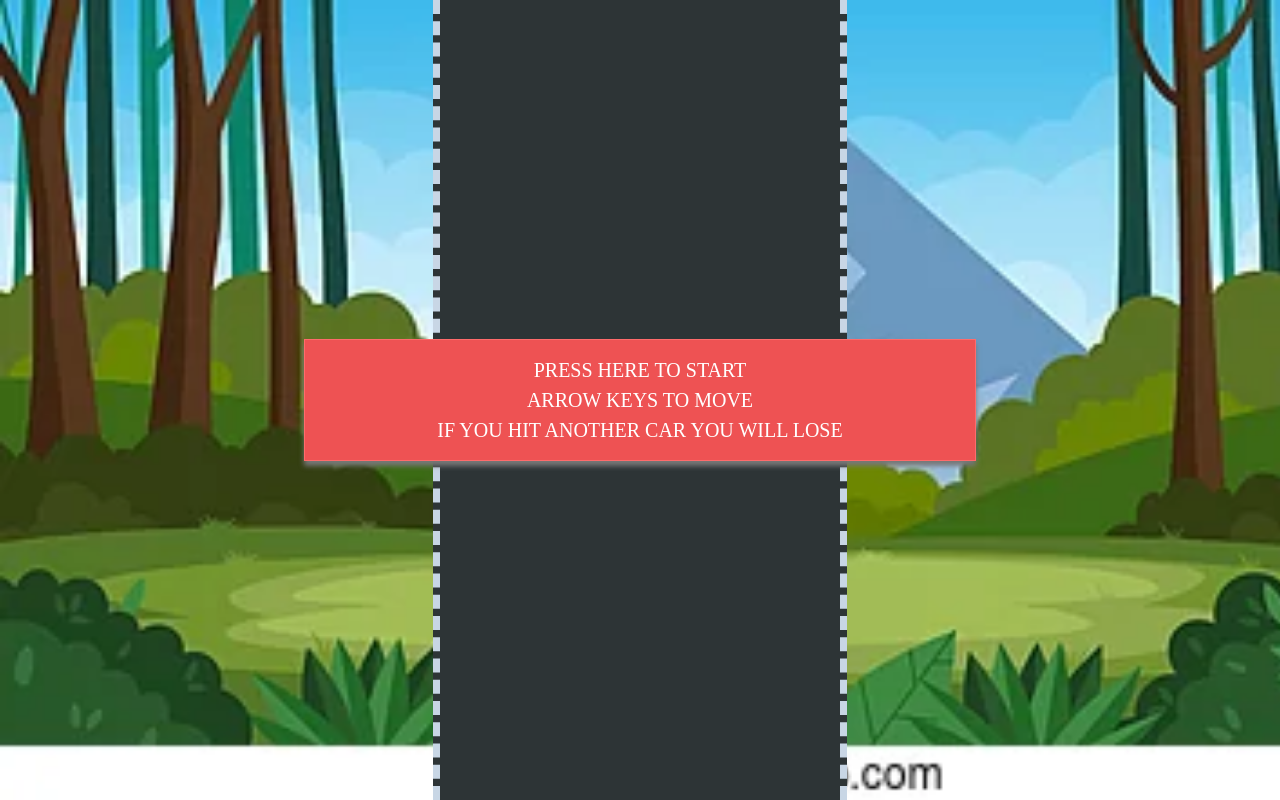
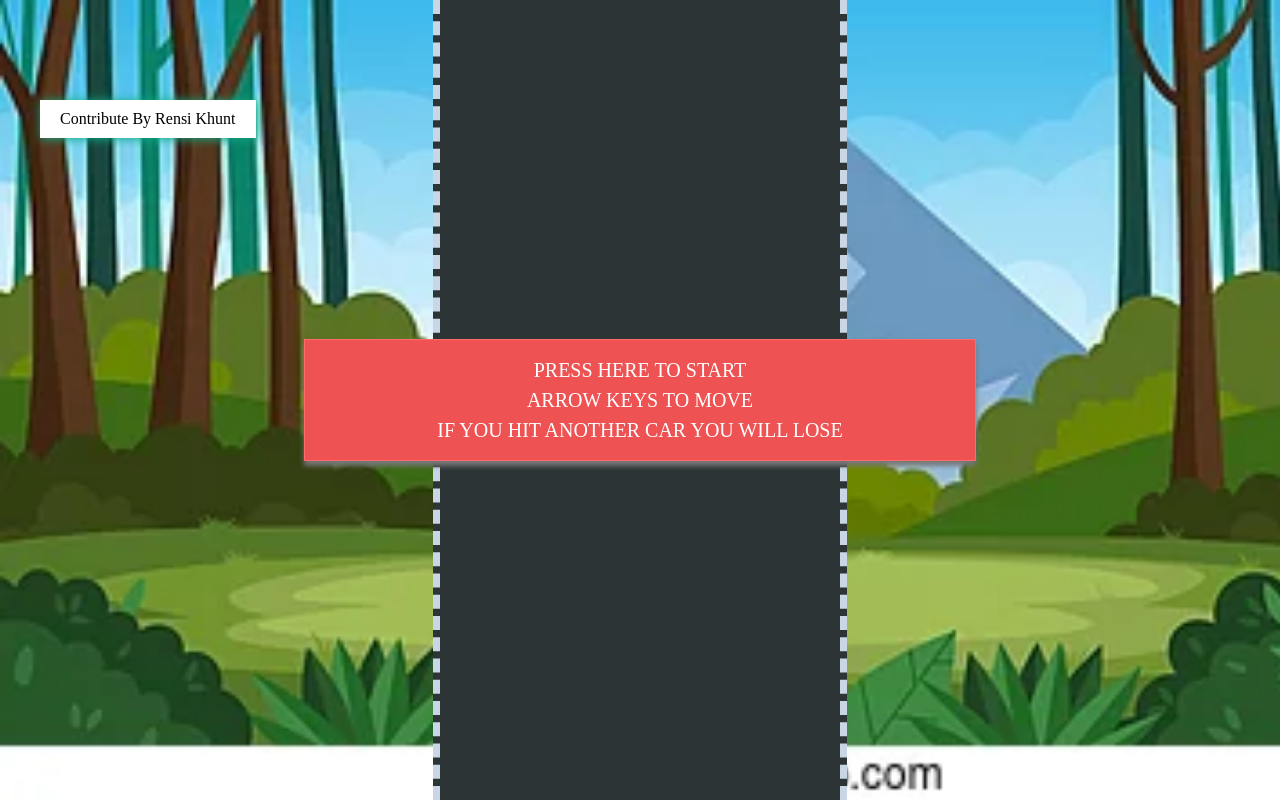
Before and after one commit to anshpatel080/CARGAME, a plain HTML site: page carGame/index.html in a window 1280 px wide. Drawn offline with Linux system fonts and the light colour scheme.

Commit message:
contribute in friend repo

```diff
--- a/carGame/index.html
+++ b/carGame/index.html
@@ -85,11 +85,22 @@
         text-transform: uppercase;
         box-shadow: 0 5px 5px #777;
       }
+      .contribute{
+        position: absolute;
+        top: 100px;
+        background-color: white;
+        padding: 10px 20px;
+        box-shadow: 1px 1px 10px #10ac84;
+        margin-left: 40px;
+      }
     </style>
   </head>
   <body>
     <div class="CarGame">
       <div class="score"></div>
+      <div class="contribute">
+        Contribute By Rensi Khunt
+      </div>
       <div class="startScreen">
         <p>
           Press here to start <br />
```
